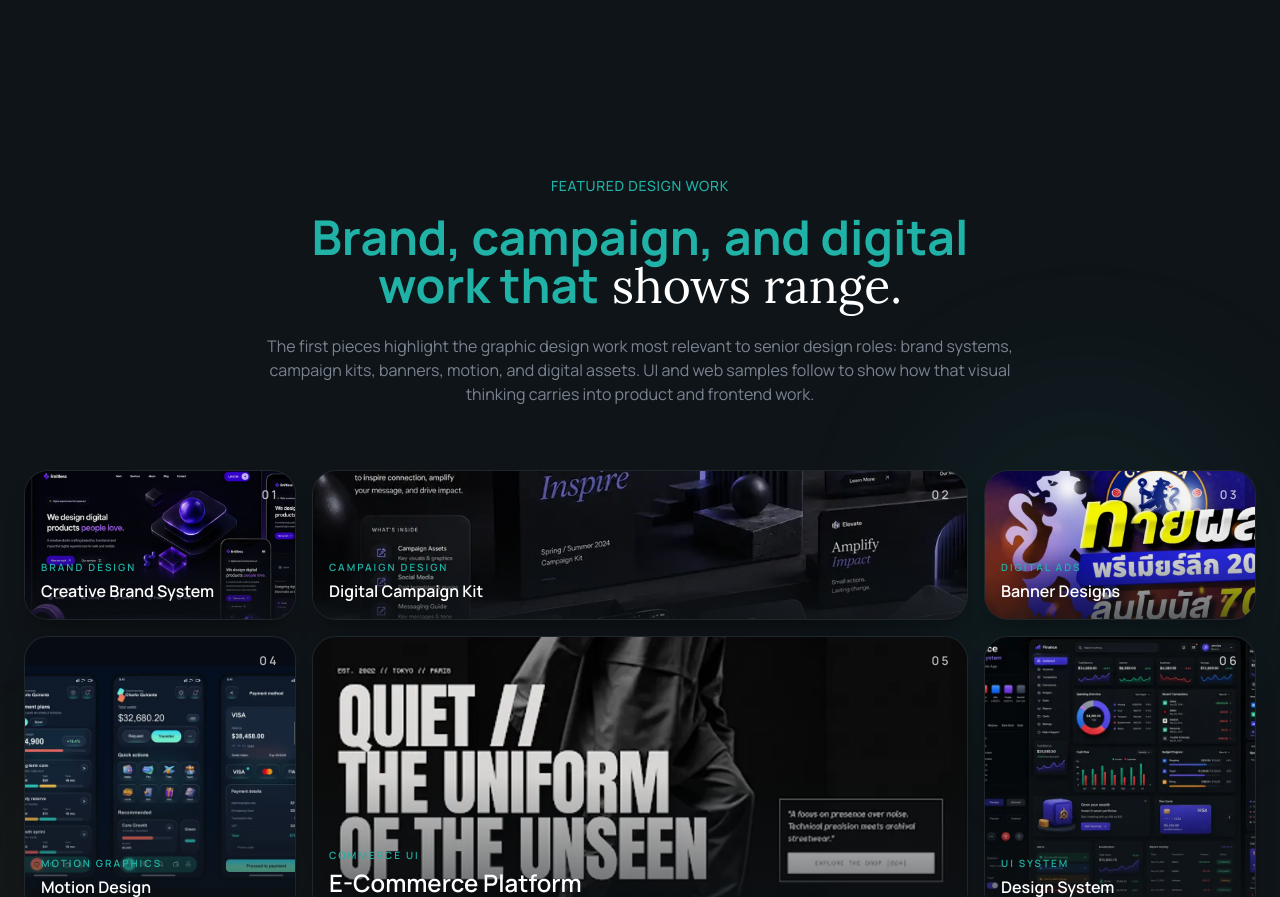
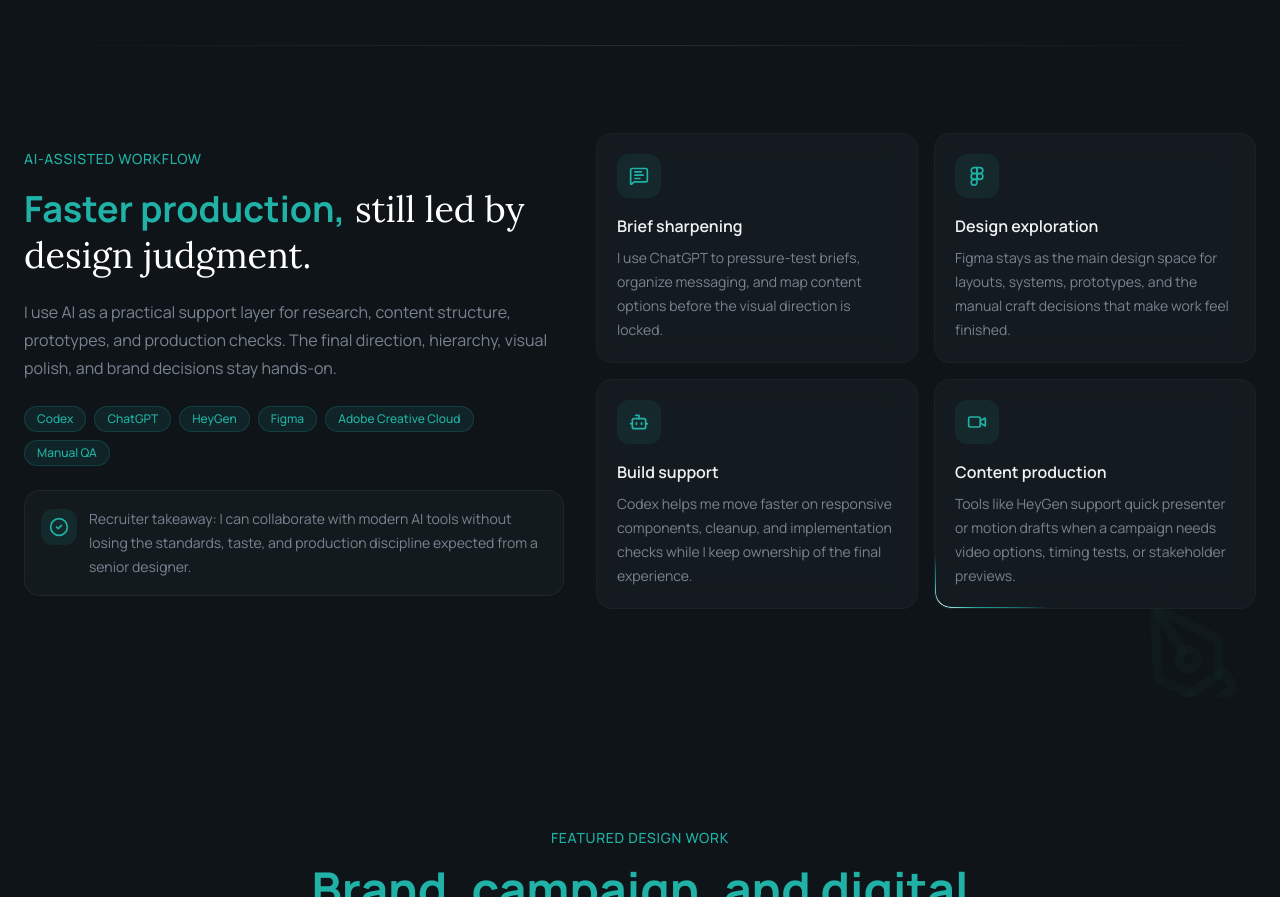
Before and after one commit to chquirante-21/designer21, a React (Vite) app: page / in a window 1280 px wide. Shown: the part 3120-4017 px from the top of the page. Built offline with nearby package versions, Linux system fonts and the light colour scheme.

Commit message:
Add AI-assisted workflow section

```diff
--- a/src/App.jsx
+++ b/src/App.jsx
@@ -2,6 +2,7 @@ import { Navbar } from "@/layout/Navbar";
 import { Hero } from "@/sections/Hero";
 import { About } from "@/sections/About";
 import { Services } from "@/sections/Services";
+import { Workflow } from "@/sections/Workflow";
 import { Projects } from "@/sections/Projects";
 import { Experience } from "@/sections/Experience";
 import { Contact } from "@/sections/Contact";
@@ -23,6 +24,7 @@ function App() {
         <Hero />
         <About />
         <Services />
+        <Workflow />
         <Projects />
         <Experience />
         <Contact />
--- /dev/null
+++ b/src/sections/Workflow.jsx
@@ -0,0 +1,113 @@
+import {
+  Bot,
+  CheckCircle2,
+  Figma,
+  MessageSquareText,
+  PenTool,
+  Video,
+} from "lucide-react";
+
+const workflowSteps = [
+  {
+    icon: MessageSquareText,
+    title: "Brief sharpening",
+    description:
+      "I use ChatGPT to pressure-test briefs, organize messaging, and map content options before the visual direction is locked.",
+  },
+  {
+    icon: Figma,
+    title: "Design exploration",
+    description:
+      "Figma stays as the main design space for layouts, systems, prototypes, and the manual craft decisions that make work feel finished.",
+  },
+  {
+    icon: Bot,
+    title: "Build support",
+    description:
+      "Codex helps me move faster on responsive components, cleanup, and implementation checks while I keep ownership of the final experience.",
+  },
+  {
+    icon: Video,
+    title: "Content production",
+    description:
+      "Tools like HeyGen support quick presenter or motion drafts when a campaign needs video options, timing tests, or stakeholder previews.",
+  },
+];
+
+const toolTags = ["Codex", "ChatGPT", "HeyGen", "Figma", "Adobe Creative Cloud", "Manual QA"];
+const workflowBeamDuration = 8;
+const workflowBeamDelay = workflowBeamDuration / workflowSteps.length;
+
+export const Workflow = () => {
+  return (
+    <section id="workflow" className="relative overflow-hidden py-18 sm:py-22">
+      <div className="absolute inset-x-0 top-0 h-px bg-linear-to-r from-transparent via-border to-transparent" />
+      <div className="container relative z-10 mx-auto px-6">
+        <div className="grid gap-8 lg:grid-cols-[0.9fr_1.1fr] lg:items-center">
+          <div className="max-w-xl">
+            <span className="text-sm font-medium uppercase tracking-wider text-secondary-foreground">
+              AI-Assisted Workflow
+            </span>
+            <h2 className="mt-4 text-3xl font-bold leading-tight text-secondary-foreground md:text-4xl">
+              Faster production,
+              <span className="font-serif font-normal text-white">
+                {" "}
+                still led by design judgment.
+              </span>
+            </h2>
+            <p className="mt-5 leading-7 text-muted-foreground">
+              I use AI as a practical support layer for research, content structure, prototypes, and production checks. The final direction, hierarchy, visual polish, and brand decisions stay hands-on.
+            </p>
+
+            <div className="mt-6 flex flex-wrap gap-2">
+              {toolTags.map((tool) => (
+                <span
+                  className="rounded-full border border-primary/20 bg-primary/10 px-3 py-1 text-xs font-medium text-primary"
+                  key={tool}
+                >
+                  {tool}
+                </span>
+              ))}
+            </div>
+
+            <div className="mt-6 flex items-start gap-3 rounded-2xl border border-border/70 bg-surface/40 p-4">
+              <div className="mt-0.5 flex h-9 w-9 shrink-0 items-center justify-center rounded-xl bg-primary/10 text-primary">
+                <CheckCircle2 className="h-5 w-5" />
+              </div>
+              <p className="text-sm leading-6 text-muted-foreground">
+                Recruiter takeaway: I can collaborate with modern AI tools without losing the standards, taste, and production discipline expected from a senior designer.
+              </p>
+            </div>
+          </div>
+
+          <div className="grid gap-4 sm:grid-cols-2">
+            {workflowSteps.map((step, index) => (
+              <article
+                className="about-highlight-card glass rounded-2xl p-5"
+                key={step.title}
+                style={{
+                  "--about-card-beam-delay": `${index * workflowBeamDelay}s`,
+                  "--about-card-beam-duration": `${workflowBeamDuration}s`,
+                  animationDelay: `${(index + 1) * 90}ms`,
+                }}
+              >
+                <div className="mb-4 flex h-11 w-11 items-center justify-center rounded-xl bg-primary/10 text-primary">
+                  <step.icon className="h-5 w-5" />
+                </div>
+                <h3 className="text-base font-semibold text-foreground">{step.title}</h3>
+                <p className="mt-2 text-sm leading-6 text-muted-foreground">
+                  {step.description}
+                </p>
+              </article>
+            ))}
+          </div>
+        </div>
+      </div>
+
+      <PenTool
+        aria-hidden="true"
+        className="pointer-events-none absolute -bottom-6 right-8 h-28 w-28 rotate-12 text-primary/[0.03]"
+      />
+    </section>
+  );
+};
```
